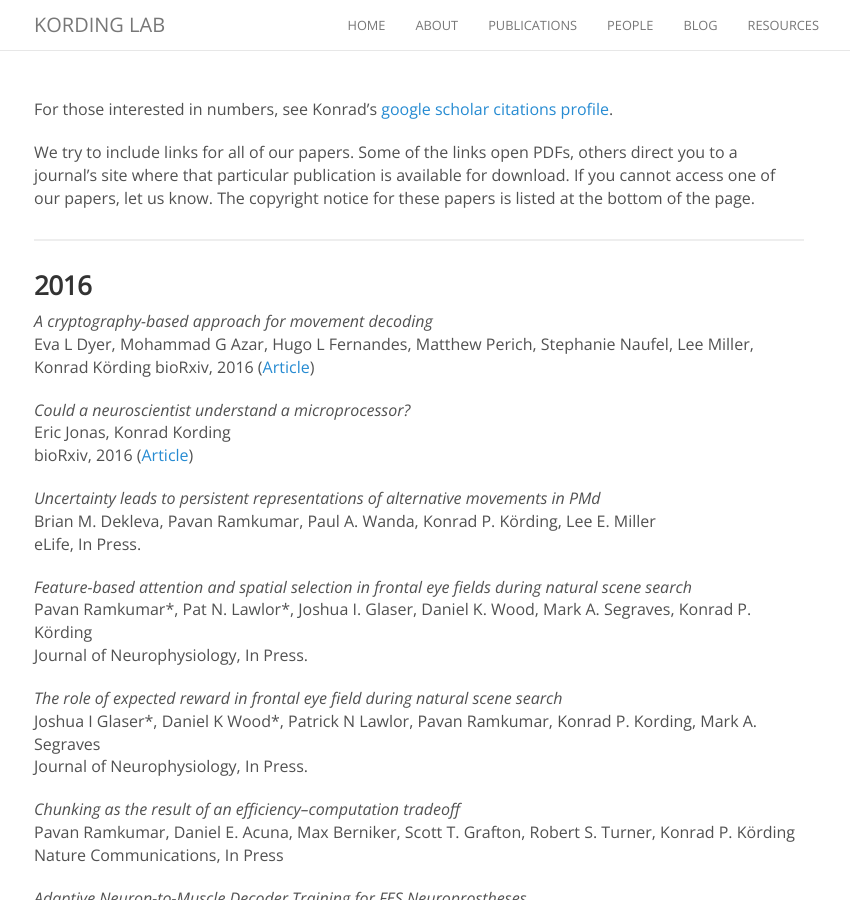
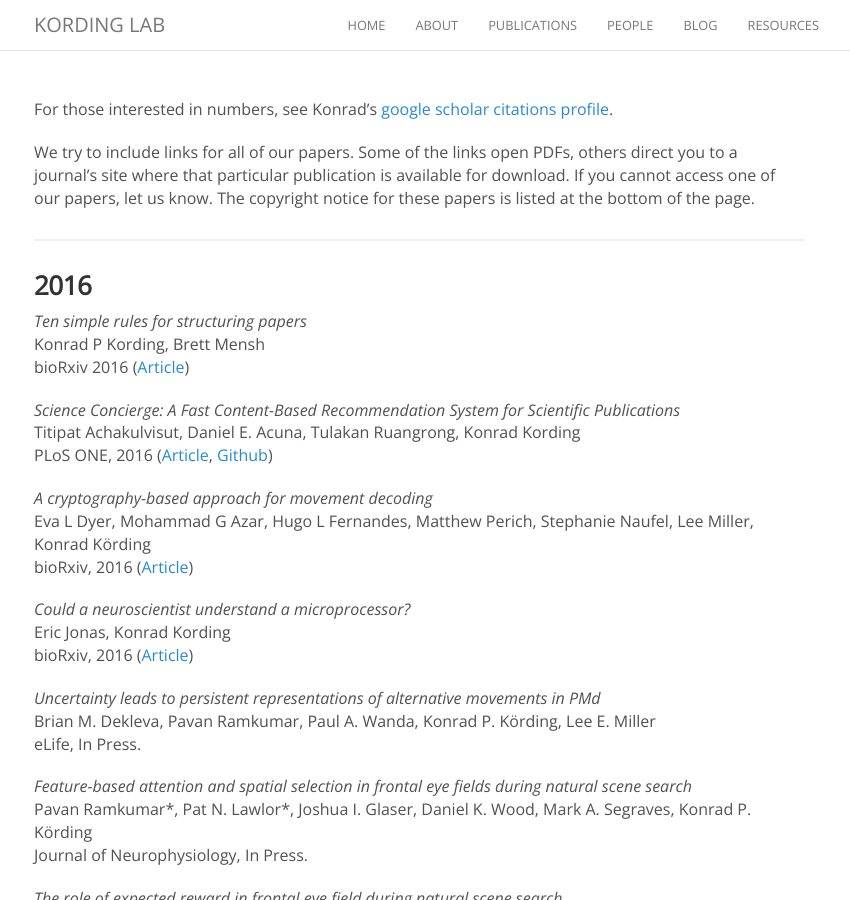
Before and after one commit to KordingLab/KordingLab.github.io, a Jekyll site: the page built from publications.md, in a window 1280 px wide and 900 px high. Shown: the whole window, without its empty margins (221-1071 px from the left). Built offline with Jekyll 4.4.1, drawn with Linux system fonts in a browser that asks for light colours; nearby versions of some CDN libraries; comment, search, counter and statistics services are not loaded.

Commit message:
Update publications

```diff
--- a/publications.md
+++ b/publications.md
@@ -10,8 +10,17 @@ We try to include links for all of our papers. Some of the links open PDFs, othe
 <hr>
 
 ### 2016
+
+_Ten simple rules for structuring papers_<br>
+Konrad P Kording, Brett Mensh<br>
+bioRxiv 2016 ([Article](http://biorxiv.org/content/early/2016/11/28/088278))
+
+_Science Concierge: A Fast Content-Based Recommendation System for Scientific Publications_<br>
+Titipat Achakulvisut, Daniel E. Acuna, Tulakan Ruangrong, Konrad Kording<br>
+PLoS ONE, 2016 ([Article](http://journals.plos.org/plosone/article?id=10.1371/journal.pone.0158423), [Github](https://github.com/titipata/science_concierge))
+
 _A cryptography-based approach for movement decoding_<br>
-Eva L Dyer, Mohammad G Azar, Hugo L Fernandes, Matthew Perich, Stephanie Naufel, Lee Miller, Konrad Körding
+Eva L Dyer, Mohammad G Azar, Hugo L Fernandes, Matthew Perich, Stephanie Naufel, Lee Miller, Konrad Körding<br>
 bioRxiv, 2016 ([Article](http://biorxiv.org/content/early/2016/10/14/080861))
 
 _Could a neuroscientist understand a microprocessor?_<br>
```
